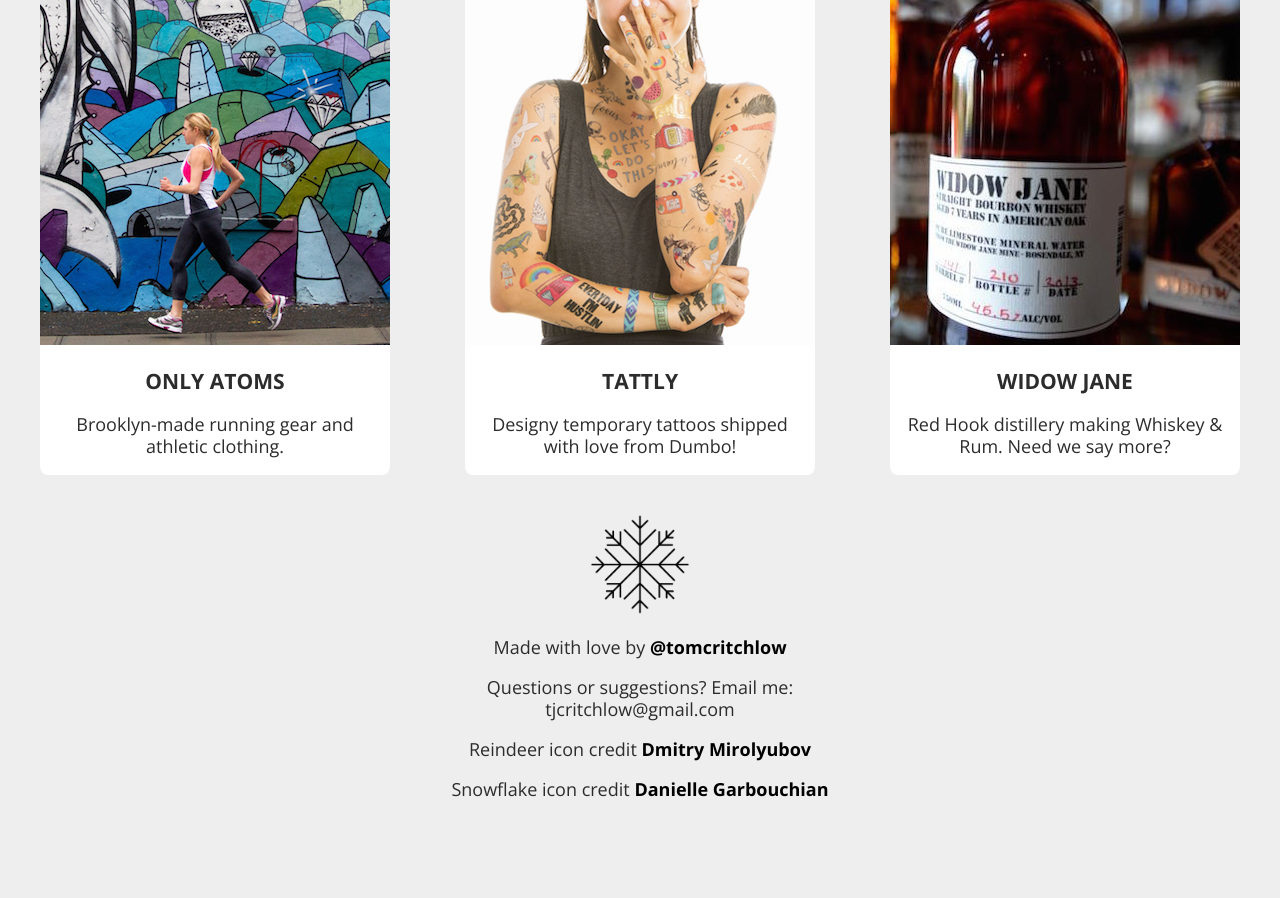
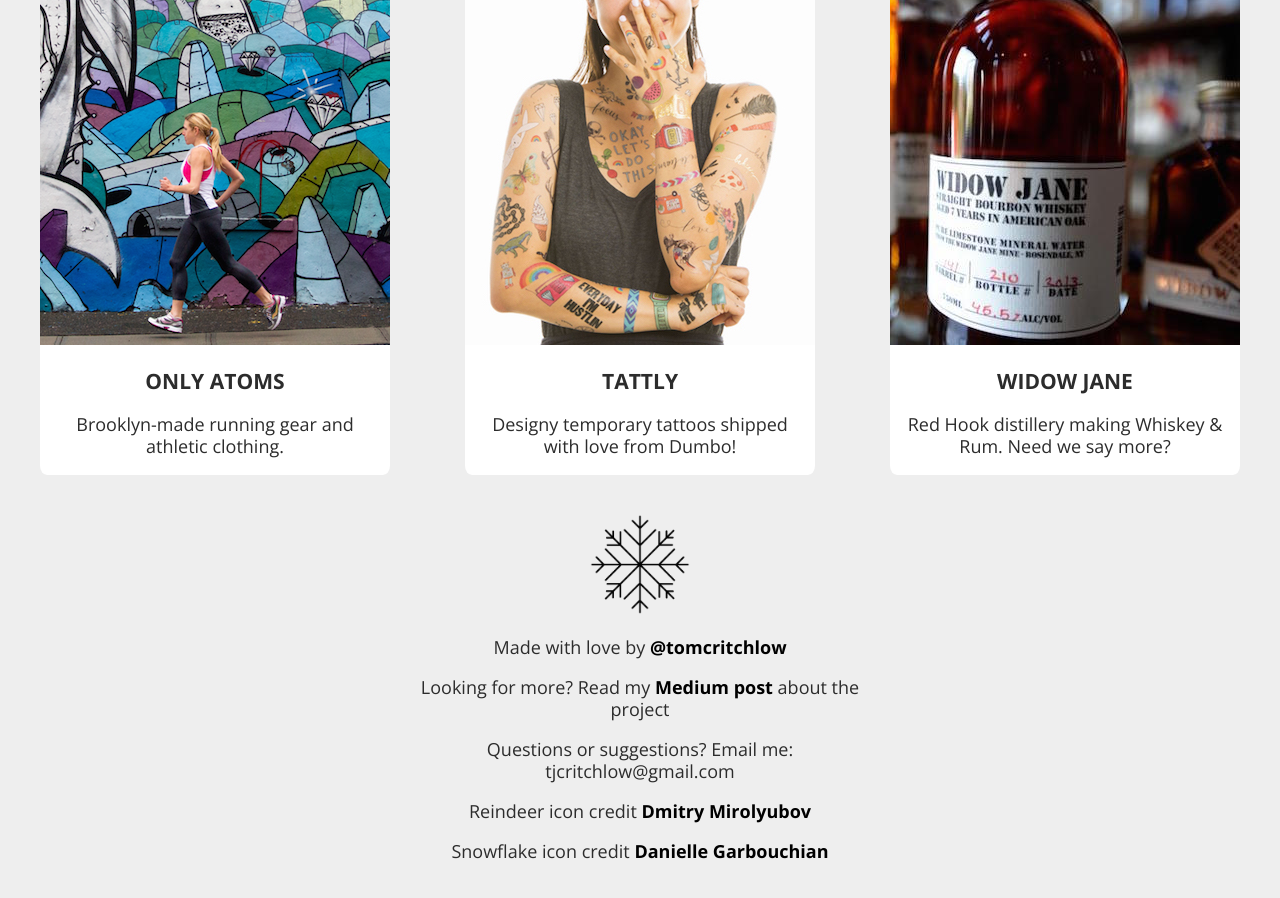
Before and after one commit to supportyourlocalmaker/supportyourlocalmaker.github.io, a Jekyll site: the page built from index.html, in a window 1280 px wide and 900 px high, scrolled down 2056 px. Built offline with Jekyll 4.4.1, drawn with Linux system fonts in a browser that asks for light colours; nearby versions of some CDN libraries; before the commit the page ends 2894 px from its top, so only the background shows below that.

Commit message:
Add medium link

```diff
--- a/index.html
+++ b/index.html
@@ -40,6 +40,7 @@
 	<div>
 		<img src="/images/snowflakeblack.png" />
 		<p>Made with love by <a href='http://twitter.com/tomcritchlow'>@tomcritchlow</a></p>
+		<p>Looking for more? Read my <a href="https://medium.com/@tomcritchlow/introducing-the-brooklyn-holiday-gift-guide-d7ddbfdb2242">Medium post</a> about the project</p>
 		<p>Questions or suggestions? Email me: tjcritchlow@gmail.com</p>
 		<p>Reindeer icon credit <a href="http://thenounproject.com/dmitriy.mir/">Dmitry Mirolyubov</a></p>
 		<p>Snowflake icon credit <a href="http://thenounproject.com/term/snowflake/8269/">Danielle Garbouchian</a></p>
```
